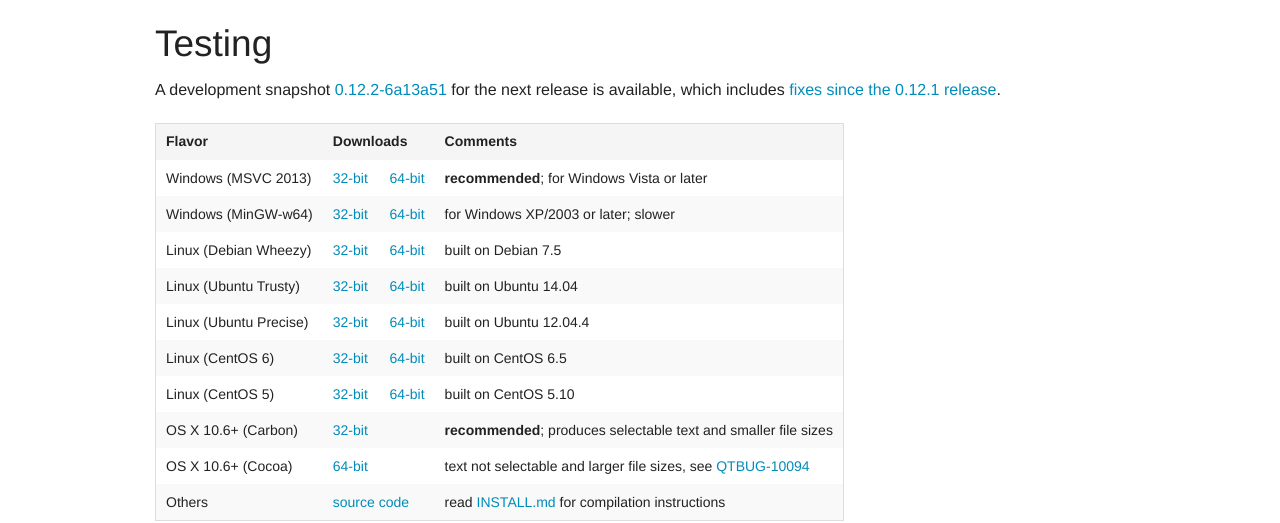
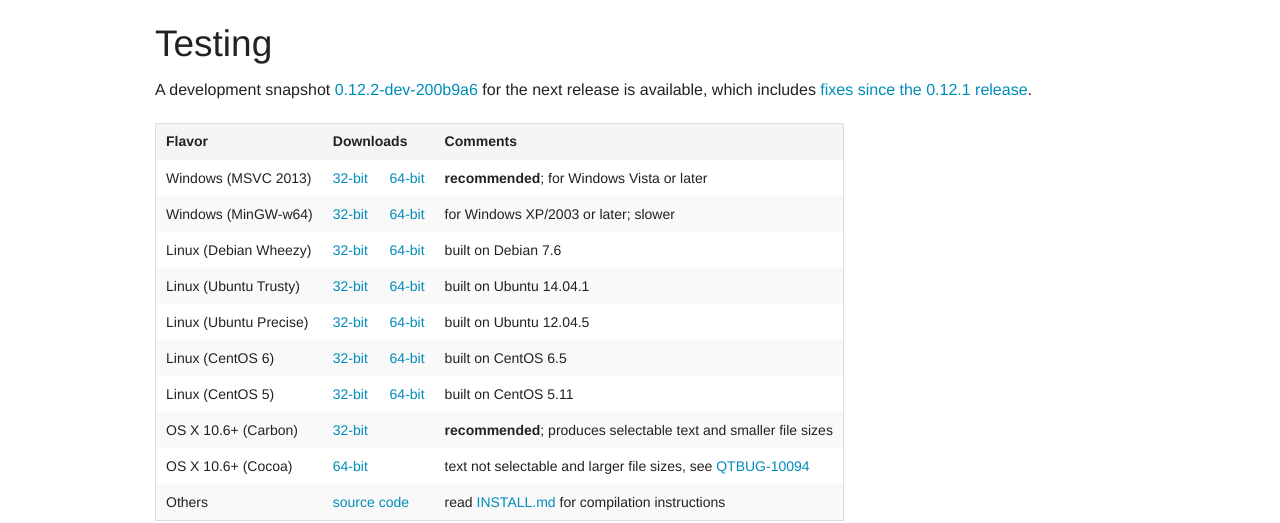
Before and after one commit to wkhtmltopdf/wkhtmltopdf, a Jekyll site: the page built from downloads.md, in a window 1280 px wide. Shown: the part 650-1173 px from the top of the page. Built offline with Jekyll 4.4.1, drawn with Linux system fonts in a browser that asks for light colours; nearby versions of some CDN libraries.

Commit message:
add download URLs for 0.12.2-dev-200b9a6

```diff
--- a/downloads.md
+++ b/downloads.md
@@ -22,20 +22,20 @@
 
 ## Testing
 
-A development snapshot [0.12.2-6a13a51](https://github.com/wkhtmltopdf/wkhtmltopdf/tree/6a13a51) for the next release is available, which includes [fixes since the 0.12.1 release](https://github.com/wkhtmltopdf/wkhtmltopdf/blob/6a13a51/CHANGELOG.md).
+A development snapshot [0.12.2-dev-200b9a6](https://github.com/wkhtmltopdf/wkhtmltopdf/tree/200b9a6) for the next release is available, which includes [fixes since the 0.12.1 release](https://github.com/wkhtmltopdf/wkhtmltopdf/blob/200b9a6/CHANGELOG.md).
 
-Flavor                | Downloads                                                                                                                                                                                                                                                         | Comments
----------             | ---------                                                                                                                                                                                                                                                         | --------
-Windows (MSVC 2013)   | [32-bit](http://downloads.sourceforge.net/project/wkhtmltopdf/0.12.2-dev/wkhtmltox-0.12.2-6a13a51_msvc2013-win32.exe)        &emsp; [64-bit](http://downloads.sourceforge.net/project/wkhtmltopdf/0.12.2-dev/wkhtmltox-0.12.2-6a13a51_msvc2013-win64.exe)         | **recommended**; for Windows Vista or later
-Windows (MinGW-w64)   | [32-bit](http://downloads.sourceforge.net/project/wkhtmltopdf/0.12.2-dev/wkhtmltox-0.12.2-6a13a51_mingw-w64-cross-win32.exe) &emsp; [64-bit](http://downloads.sourceforge.net/project/wkhtmltopdf/0.12.2-dev/wkhtmltox-0.12.2-6a13a51_mingw-w64-cross-win64.exe)  | for Windows XP/2003 or later; slower
-Linux (Debian Wheezy) | [32-bit](http://downloads.sourceforge.net/project/wkhtmltopdf/0.12.2-dev/wkhtmltox-0.12.2-6a13a51_linux-wheezy-i386.deb)     &emsp; [64-bit](http://downloads.sourceforge.net/project/wkhtmltopdf/0.12.2-dev/wkhtmltox-0.12.2-6a13a51_linux-wheezy-amd64.deb)     | built on Debian 7.5
-Linux (Ubuntu Trusty) | [32-bit](http://downloads.sourceforge.net/project/wkhtmltopdf/0.12.2-dev/wkhtmltox-0.12.2-6a13a51_linux-trusty-i386.deb)     &emsp; [64-bit](http://downloads.sourceforge.net/project/wkhtmltopdf/0.12.2-dev/wkhtmltox-0.12.2-6a13a51_linux-trusty-amd64.deb)     | built on Ubuntu 14.04
-Linux (Ubuntu Precise)| [32-bit](http://downloads.sourceforge.net/project/wkhtmltopdf/0.12.2-dev/wkhtmltox-0.12.2-6a13a51_linux-precise-i386.deb)    &emsp; [64-bit](http://downloads.sourceforge.net/project/wkhtmltopdf/0.12.2-dev/wkhtmltox-0.12.2-6a13a51_linux-precise-amd64.deb)    | built on Ubuntu 12.04.4
-Linux (CentOS 6)      | [32-bit](http://downloads.sourceforge.net/project/wkhtmltopdf/0.12.2-dev/wkhtmltox-0.12.2-6a13a51_linux-centos6-i386.rpm)    &emsp; [64-bit](http://downloads.sourceforge.net/project/wkhtmltopdf/0.12.2-dev/wkhtmltox-0.12.2-6a13a51_linux-centos6-amd64.rpm)    | built on CentOS 6.5
-Linux (CentOS 5)      | [32-bit](http://downloads.sourceforge.net/project/wkhtmltopdf/0.12.2-dev/wkhtmltox-0.12.2-6a13a51_linux-centos5-i386.rpm)    &emsp; [64-bit](http://downloads.sourceforge.net/project/wkhtmltopdf/0.12.2-dev/wkhtmltox-0.12.2-6a13a51_linux-centos5-amd64.rpm)    | built on CentOS 5.10
-OS X 10.6+ (Carbon)   | [32-bit](http://downloads.sourceforge.net/project/wkhtmltopdf/0.12.2-dev/wkhtmltox-0.12.2-6a13a51_osx-carbon-i386.pkg)                                                                                                                                            | **recommended**; produces selectable text and smaller file sizes
-OS X 10.6+ (Cocoa)    | [64-bit](http://downloads.sourceforge.net/project/wkhtmltopdf/0.12.2-dev/wkhtmltox-0.12.2-6a13a51_osx-cocoa-x86-64.pkg)                                                                                                                                           | text not selectable and larger file sizes, see [QTBUG-10094](https://bugreports.qt-project.org/browse/QTBUG-10094)
-Others                | [source code](http://downloads.sourceforge.net/project/wkhtmltopdf/0.12.2-dev/wkhtmltox-0.12.2-6a13a51.tar.bz2)                                                                                                                                                   | read [INSTALL.md](https://github.com/wkhtmltopdf/wkhtmltopdf/blob/master/INSTALL.md#others) for compilation instructions
+Flavor                | Downloads                                                                                                                                                                                                                                                                 | Comments
+---------             | ---------                                                                                                                                                                                                                                                                 | --------
+Windows (MSVC 2013)   | [32-bit](http://downloads.sourceforge.net/project/wkhtmltopdf/0.12.2-dev/wkhtmltox-0.12.2-dev-200b9a6_msvc2013-win32.exe)        &emsp; [64-bit](http://downloads.sourceforge.net/project/wkhtmltopdf/0.12.2-dev/wkhtmltox-0.12.2-dev-200b9a6_msvc2013-win64.exe)         | **recommended**; for Windows Vista or later
+Windows (MinGW-w64)   | [32-bit](http://downloads.sourceforge.net/project/wkhtmltopdf/0.12.2-dev/wkhtmltox-0.12.2-dev-200b9a6_mingw-w64-cross-win32.exe) &emsp; [64-bit](http://downloads.sourceforge.net/project/wkhtmltopdf/0.12.2-dev/wkhtmltox-0.12.2-dev-200b9a6_mingw-w64-cross-win64.exe)  | for Windows XP/2003 or later; slower
+Linux (Debian Wheezy) | [32-bit](http://downloads.sourceforge.net/project/wkhtmltopdf/0.12.2-dev/wkhtmltox-0.12.2-dev-200b9a6_linux-wheezy-i386.deb)     &emsp; [64-bit](http://downloads.sourceforge.net/project/wkhtmltopdf/0.12.2-dev/wkhtmltox-0.12.2-dev-200b9a6_linux-wheezy-amd64.deb)     | built on Debian 7.6
+Linux (Ubuntu Trusty) | [32-bit](http://downloads.sourceforge.net/project/wkhtmltopdf/0.12.2-dev/wkhtmltox-0.12.2-dev-200b9a6_linux-trusty-i386.deb)     &emsp; [64-bit](http://downloads.sourceforge.net/project/wkhtmltopdf/0.12.2-dev/wkhtmltox-0.12.2-dev-200b9a6_linux-trusty-amd64.deb)     | built on Ubuntu 14.04.1
+Linux (Ubuntu Precise)| [32-bit](http://downloads.sourceforge.net/project/wkhtmltopdf/0.12.2-dev/wkhtmltox-0.12.2-dev-200b9a6_linux-precise-i386.deb)    &emsp; [64-bit](http://downloads.sourceforge.net/project/wkhtmltopdf/0.12.2-dev/wkhtmltox-0.12.2-dev-200b9a6_linux-precise-amd64.deb)    | built on Ubuntu 12.04.5
+Linux (CentOS 6)      | [32-bit](http://downloads.sourceforge.net/project/wkhtmltopdf/0.12.2-dev/wkhtmltox-0.12.2-dev-200b9a6_linux-centos6-i386.rpm)    &emsp; [64-bit](http://downloads.sourceforge.net/project/wkhtmltopdf/0.12.2-dev/wkhtmltox-0.12.2-dev-200b9a6_linux-centos6-amd64.rpm)    | built on CentOS 6.5
+Linux (CentOS 5)      | [32-bit](http://downloads.sourceforge.net/project/wkhtmltopdf/0.12.2-dev/wkhtmltox-0.12.2-dev-200b9a6_linux-centos5-i386.rpm)    &emsp; [64-bit](http://downloads.sourceforge.net/project/wkhtmltopdf/0.12.2-dev/wkhtmltox-0.12.2-dev-200b9a6_linux-centos5-amd64.rpm)    | built on CentOS 5.11
+OS X 10.6+ (Carbon)   | [32-bit](http://downloads.sourceforge.net/project/wkhtmltopdf/0.12.2-dev/wkhtmltox-0.12.2-dev-200b9a6_osx-carbon-i386.pkg)                                                                                                                                                | **recommended**; produces selectable text and smaller file sizes
+OS X 10.6+ (Cocoa)    | [64-bit](http://downloads.sourceforge.net/project/wkhtmltopdf/0.12.2-dev/wkhtmltox-0.12.2-dev-200b9a6_osx-cocoa-x86-64.pkg)                                                                                                                                               | text not selectable and larger file sizes, see [QTBUG-10094](https://bugreports.qt-project.org/browse/QTBUG-10094)
+Others                | [source code](http://downloads.sourceforge.net/project/wkhtmltopdf/0.12.2-dev/wkhtmltox-0.12.2-dev-200b9a6.tar.bz2)                                                                                                                                                       | read [INSTALL.md](https://github.com/wkhtmltopdf/wkhtmltopdf/blob/master/INSTALL.md#others) for compilation instructions
 
 ## Archive
 
```
